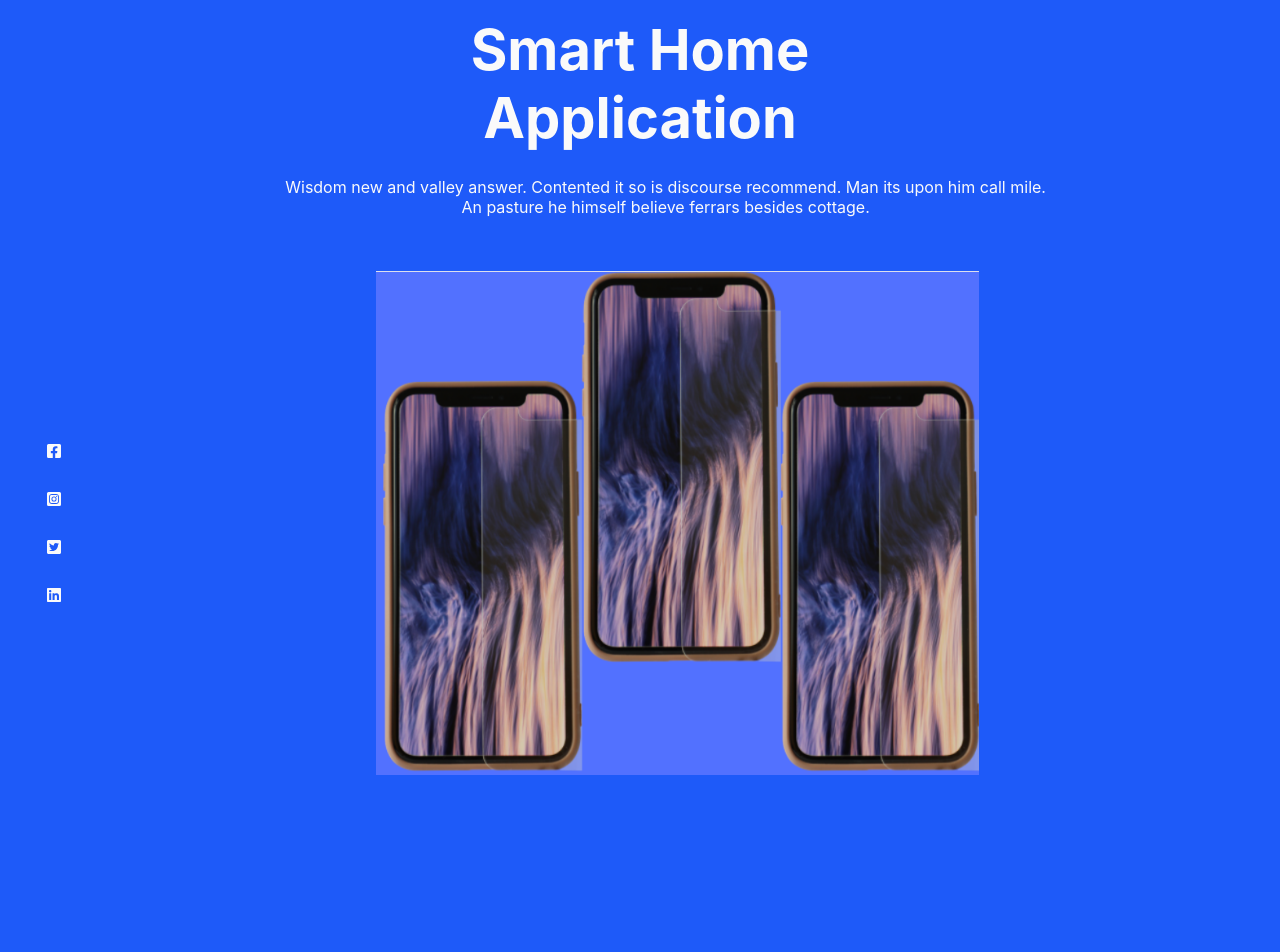
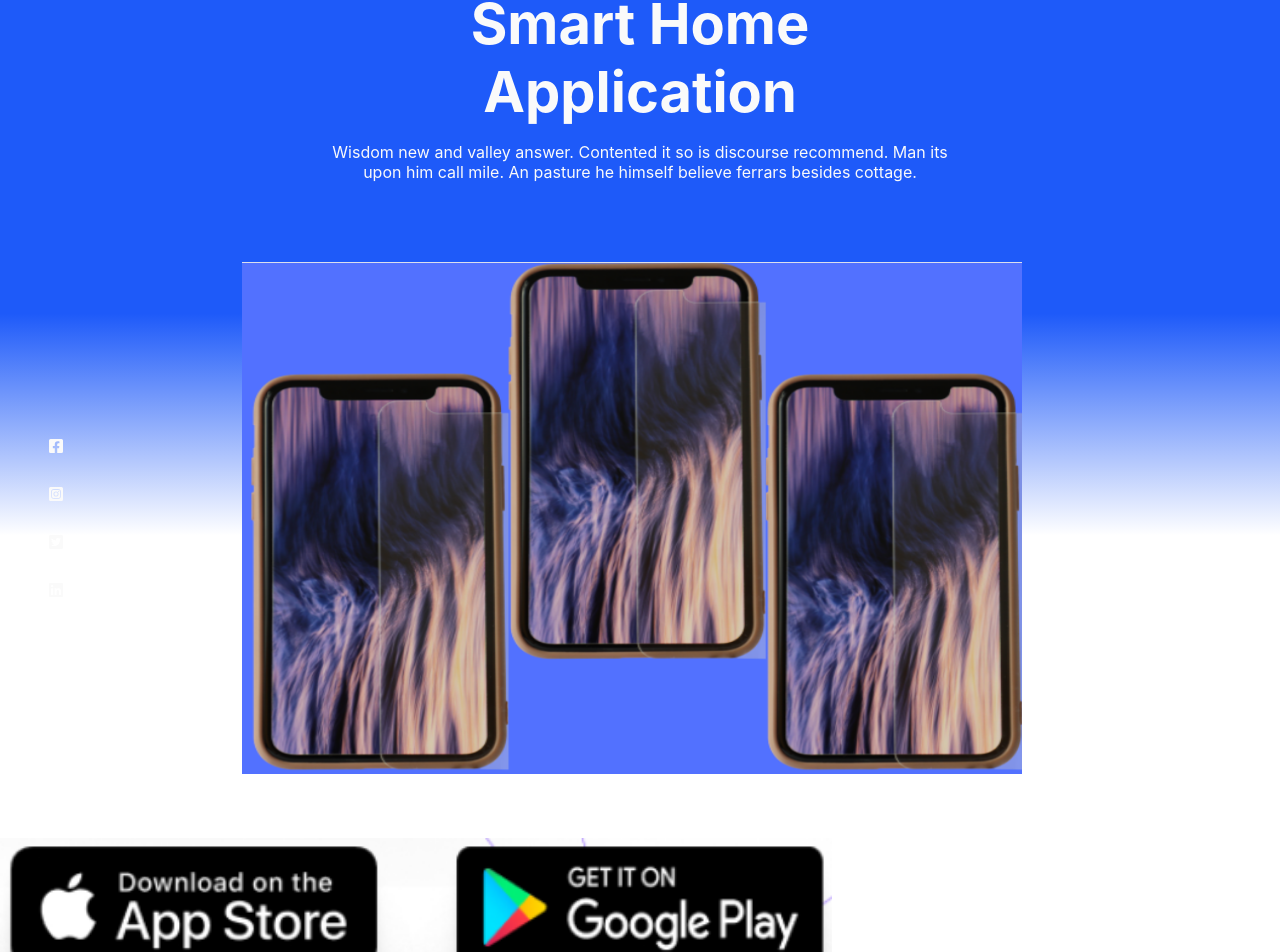
Before and after one commit to Akeiba/landing-page-imitation, a React (Create React App) app: page / in a window 1280 px wide. Shown: the part 130-1082 px from the top of the page. Before the commit the page ends 933 px from the top, so only its background shows below. Built offline with nearby package versions, Linux system fonts and the light colour scheme.

Commit message:
trying to push code to github

```diff
--- a/src/App.js
+++ b/src/App.js
@@ -1,8 +1,10 @@
 import "./Styles/App.css";
 import NavBar from "./Components/NavBar";
 import Title from "./Components/Title";
-import Description from "./Components/description";
+import Description from "./Components/Description";
 import Phones from "./Components/Phones";
+import Downloads from "./Components/Downloads";
+
 
 function App() {
   return (
@@ -11,7 +13,7 @@ function App() {
         <Title />
         <Description />
         <Phones />
-
+        <Downloads />
     </div>
   );
 }
--- /dev/null
+++ b/src/Components/Downloads.js
@@ -0,0 +1,11 @@
+import "../Styles/downloads.css";
+
+export default function Downloads() {
+    return (
+        <>
+        <div className="download-container">
+        <img src={"/downloadimg.png"}></img>
+        </div>
+        </>
+    )
+}
--- a/src/Components/Phones.js
+++ b/src/Components/Phones.js
@@ -4,8 +4,8 @@ import { FaFacebookSquare, FaInstagramSquare, FaTwitterSquare, FaLinkedin } from
 export default function Phones() {
     return (<>
         <div className="contact-container">
+
         <div className="socials-container">
-
         <FaFacebookSquare className="icon" />
         <FaInstagramSquare className="icon" />
         <FaTwitterSquare className="icon" />
@@ -15,6 +15,7 @@ export default function Phones() {
         <div className="phones-container">
         <img src={"/phones-image.png"} ></img>
         </div>
+
         </div>
         </>
     )
--- a/src/Styles/App.css
+++ b/src/Styles/App.css
@@ -1,6 +1,9 @@
-* {
-  background-color: rgb(30,90,249);
+.background {
+  /* background-color: rgb(30,90,249); */
+  background: linear-gradient(to bottom, rgb(30,90,249) 40%, #fff 60%);
   color: #FAFAFA;
   font-family: 'Inter', sans-serif;
   overflow-x: hidden;
 }
+
+/* background: linear-gradient(to bottom, #1F4E79 0%, #1F4E79 50%, #ddd 50%, #ddd 100%); */
--- a/src/Styles/description.css
+++ b/src/Styles/description.css
@@ -4,12 +4,11 @@
     align-items: center;
     width: 100%;
     margin: 0;
-    padding: 2%;
+
 }
 
 p {
     text-align: center;
-    width: 60%;
-    margin: 0;
+    width: 50%;
     padding: 0;
 }
--- a/src/Styles/navBar.css
+++ b/src/Styles/navBar.css
@@ -6,7 +6,6 @@
     width: 100vw;
     height: 15vh;
     overflow-x: hidden;
-    padding-top: 2%;
 }
 
 .nav-left {
--- a/src/Styles/phones.css
+++ b/src/Styles/phones.css
@@ -4,6 +4,8 @@
     justify-content: flex-start;
     text-align: center;
     width: 100vw;
+    padding: 0;
+    margin: 0;
 }
 
 .socials-container {
@@ -21,7 +23,7 @@
 
 .phones-container{
     width: 100vw;
-    height: 70vh;
+    height: 80vh;
     display: flex;
     text-align: center;
     align-items: center;
@@ -32,6 +34,9 @@
 
 img {
     /* justify-content: center; */
-    width: 50%;
-    height: 90%;
+    width: 65%;
+    height: 80%;
+    padding: 0;
+    margin: 0;
+    margin-right: 8%;
 }
```
Also changed, not shown: public/downloadimg.png (added), src/Components/NavBar.js (line endings or trailing spaces), src/Styles/logo.css (deleted), src/Styles/socials.css (deleted).
